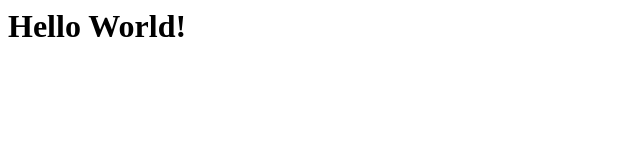
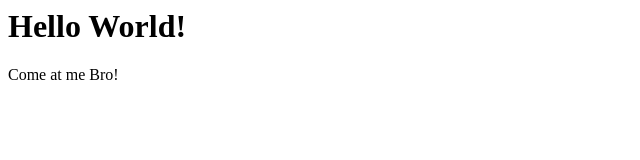
Before and after one commit to kylehand/test01, a plain HTML site: page index.html in a window 1280 px wide. Shown: the whole page, without its empty margins (0-640 px from the left). Drawn offline with Linux system fonts and the light colour scheme.

Commit message:
Added a line of txt

```diff
--- a/index.html
+++ b/index.html
@@ -4,5 +4,8 @@
 <head>
 <body>
 <h1>Hello World!</h1>
+
+<p>Come at me Bro!</p>
+
 </body>
 </html>
```
